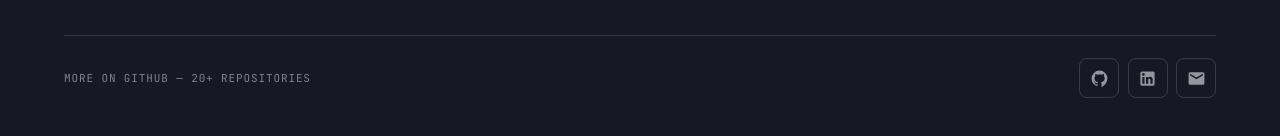
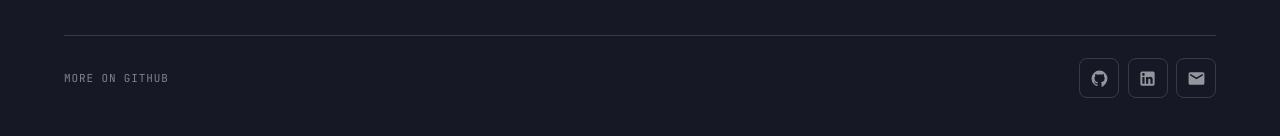
Before and after one commit to YoussefIbrahim13/my-cv-web, a React (Vite) app: page / in a window 1280 px wide. Shown: the part 3252-3388 px from the top of the page. Built offline with nearby package versions, Linux system fonts and the light colour scheme.

Commit message:
fix number

```diff
--- a/src/App.jsx
+++ b/src/App.jsx
@@ -34,7 +34,7 @@ const TEXT = {
     flipHint: 'CLICK ANY CARD TO SEE ITS ARCHITECTURE',
     seeArch: 'SEE ARCHITECTURE',
     archLabel: 'MODULE MAP',
-    moreOnGithub: 'MORE ON GITHUB — 20+ REPOSITORIES',
+    moreOnGithub: 'MORE ON GITHUB',
     portraitOpen: 'View photo',
     portraitCaption: 'YOUSSEF IBRAHIM — GRADUATION, COMPUTER SCIENCE',
     close: 'Close',
@@ -62,7 +62,7 @@ const TEXT = {
     flipHint: 'اضغط أي بطاقة لعرض معماريتها',
     seeArch: 'اعرض المعمارية',
     archLabel: 'خريطة الوحدات',
-    moreOnGithub: 'المزيد على GITHUB — أكثر من ٢٠ مستودعًا',
+    moreOnGithub: 'المزيد على GITHUB',
     portraitOpen: 'عرض الصورة',
     portraitCaption: 'يوسف إبراهيم — التخرّج، علوم الحاسب',
     close: 'إغلاق',
```
